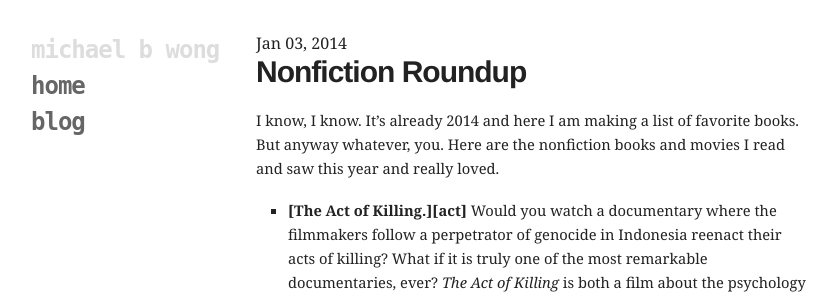
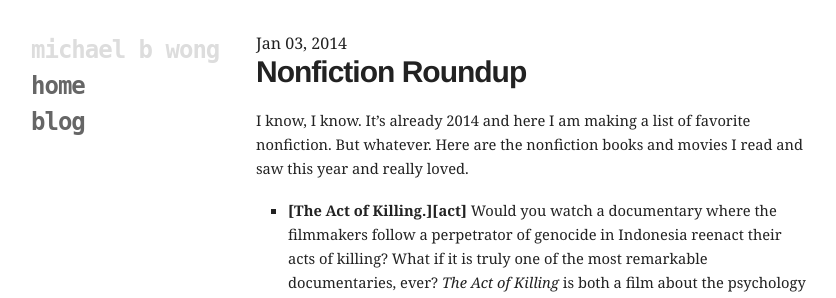
Before and after one commit to mbwong/mbwong.github.com, a Jekyll site: the page built from _posts/2014-1-3-favorite-things.md, in a window 1280 px wide. Shown: the top 298 px of the page, without its empty margins (94-930 px from the left). Built offline with Jekyll 4.4.1, drawn with Linux system fonts in a browser that asks for light colours.

Commit message:
Update 2014-1-3-favorite-things.md

```diff
--- a/_posts/2014-1-3-favorite-things.md
+++ b/_posts/2014-1-3-favorite-things.md
@@ -6,7 +6,7 @@ layout: post
 
 # Nonfiction Roundup
 
-I know, I know. It's already 2014 and here I am making a list of favorite books. But anyway whatever, you. Here are the nonfiction books and movies I read and saw this year and really loved.
+I know, I know. It's already 2014 and here I am making a list of favorite nonfiction. But whatever. Here are the nonfiction books and movies I read and saw this year and really loved.
 
 * __[The Act of Killing.][act]__ Would you watch a documentary where the filmmakers follow a perpetrator of genocide in Indonesia reenact their acts of killing? What if it is truly one of the most remarkable documentaries, ever? _The Act of Killing_ is both a film about the psychology of violence (then and 40 years later) and a portrait of modern day Indonesia. It will make you wince, laugh, tear up. It might even change the way you think about humans and how we are each capable of tremendous evil.
 [act]: http://theactofkilling.com/
```
